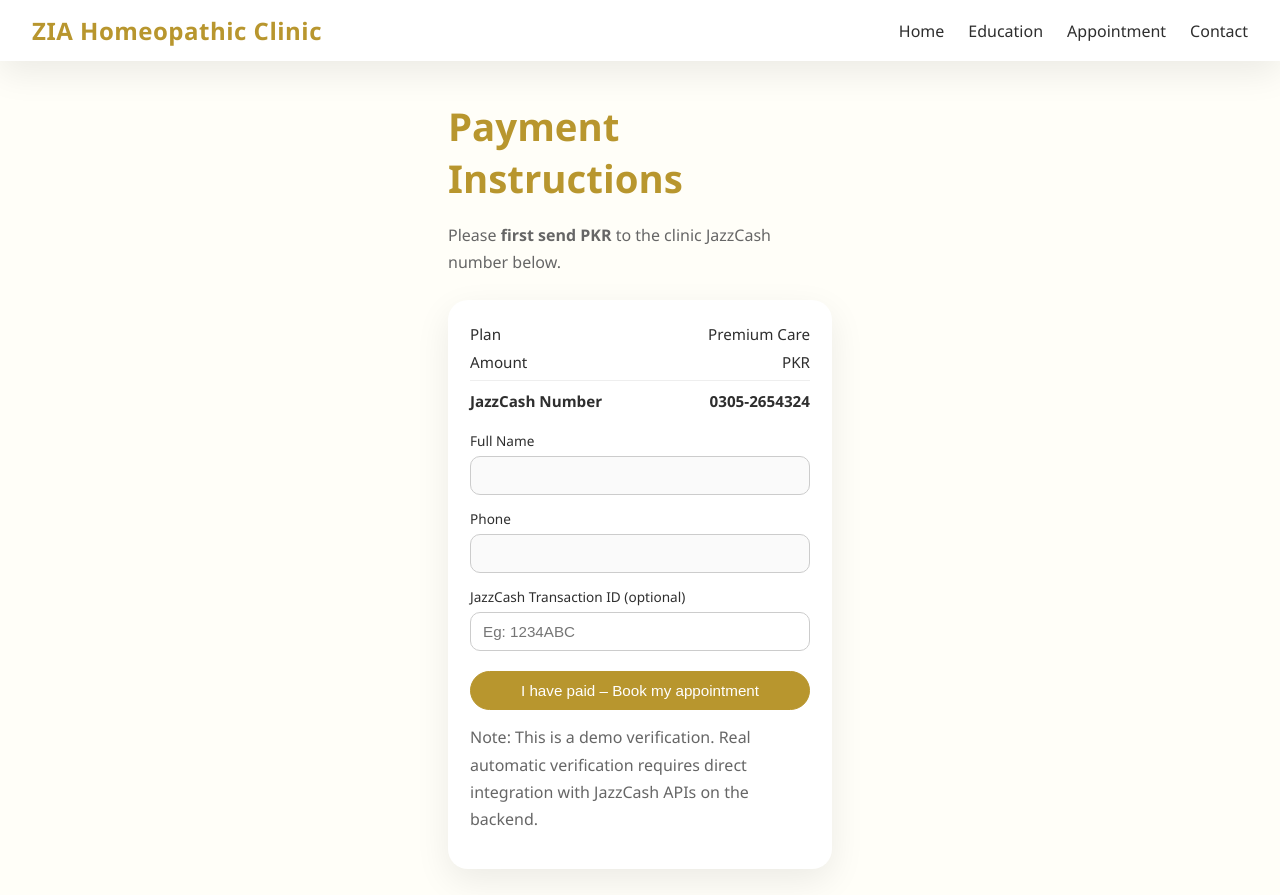
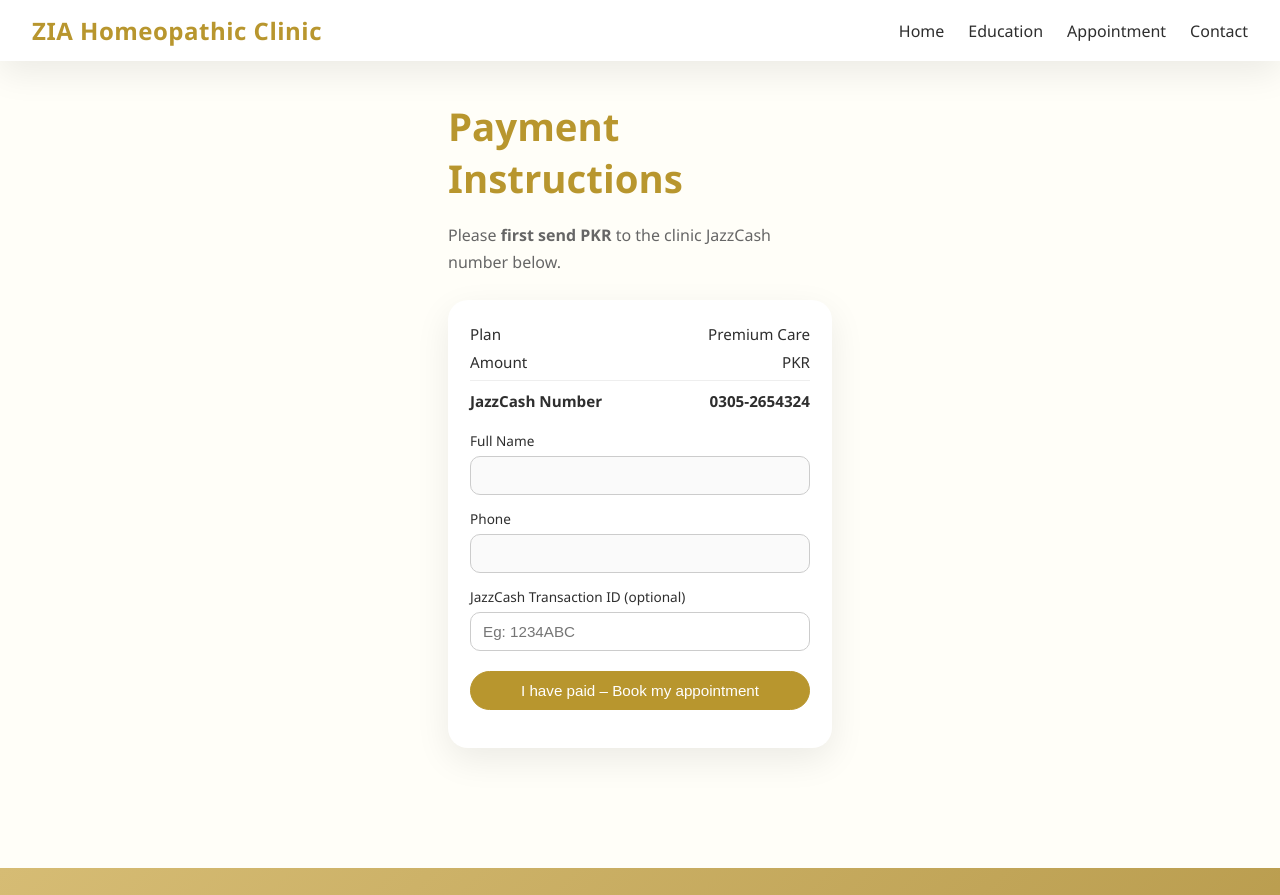
Before and after one commit to Zainzs15/ZIA-FRONTEND, a React (Vite) app: page /confirm-payment in a window 1280 px wide. Shown: the top 895 px of the page. Built offline with nearby package versions, Linux system fonts and the light colour scheme.

Commit message:
Update ConfirmPayment.jsx

```diff
--- a/src/components/ConfirmPayment.jsx
+++ b/src/components/ConfirmPayment.jsx
@@ -138,8 +138,7 @@ const ConfirmPayment = () => {
         {error && <p className="payment-note" style={{ color: "red" }}>{error}</p>}
 
         <p className="payment-note">
-          Note: This is a demo verification. Real automatic verification requires direct
-          integration with JazzCash APIs on the backend.
+
         </p>
       </div>
     </section>
```
